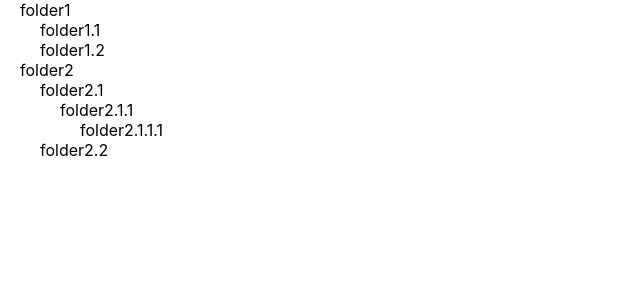
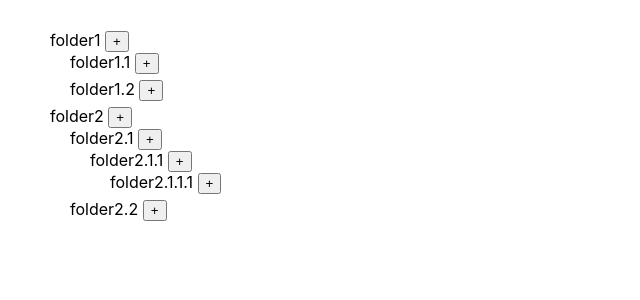
Before and after one commit to jpotapova/folders-tree-exercise, a React (Create React App) app: page / in a window 1280 px wide. Shown: the top 300 px of the page, without its empty margins (0-640 px from the left). Built offline with nearby package versions, Linux system fonts and the light colour scheme.

Commit message:
Click handler

```diff
--- a/src/App.tsx
+++ b/src/App.tsx
@@ -1,4 +1,4 @@
-import React from 'react';
+import React, { useState } from 'react';
 
 import Folder, { FolderProps } from './Folder';
 
@@ -40,13 +40,34 @@ const tree = [
 ];
 
 function App() {
+  const [foldersTree, setFoldersTree] = useState(tree);
+
+  const onClick = (title: string) => {
+    setFoldersTree((prevTree) => {
+      return prevTree.map((folder) => {
+        if (folder.title === title) {
+          folder.children.push({
+            title: 'new item',
+          });
+        }
+
+        folder.children = folder.children.map((child) => {
+          return child;
+        });
+
+        return folder;
+      });
+    });
+  };
+
   return (
     <>
-      {tree.map((folder: FolderProps) => (
+      {foldersTree.map((folder: FolderProps) => (
         <Folder
           title={folder.title}
           children={folder.children}
           key={folder.title}
+          onClick={onClick}
         />
       ))}
     </>
--- a/src/Folder.tsx
+++ b/src/Folder.tsx
@@ -4,18 +4,30 @@ import './App.css';
 export interface FolderProps {
   title: string;
   children?: Array<FolderProps>;
+  onClick?: any;
 }
 
 function Folder(props: FolderProps) {
   return (
     <div className="folder">
-      <div className="title">{props.title}</div>
+      <div className="title">
+        {props.title}{' '}
+        <button
+          type="button"
+          onClick={() => {
+            props.onClick(props.title);
+          }}
+        >
+          +
+        </button>
+      </div>
       <div className="children">
         {props.children?.map((childFolder: FolderProps) => (
           <Folder
             title={childFolder.title}
             children={childFolder.children}
             key={childFolder.title}
+            onClick={props.onClick}
           />
         ))}
       </div>
--- a/src/index.css
+++ b/src/index.css
@@ -1,5 +1,5 @@
 body {
-  margin: 0;
+  margin: 30px;
   font-family: -apple-system, BlinkMacSystemFont, 'Segoe UI', 'Roboto', 'Oxygen',
     'Ubuntu', 'Cantarell', 'Fira Sans', 'Droid Sans', 'Helvetica Neue',
     sans-serif;
@@ -9,4 +9,5 @@ body {
 
 .folder {
   margin-left: 20px;
+  margin-bottom: 5px;
 }
```
